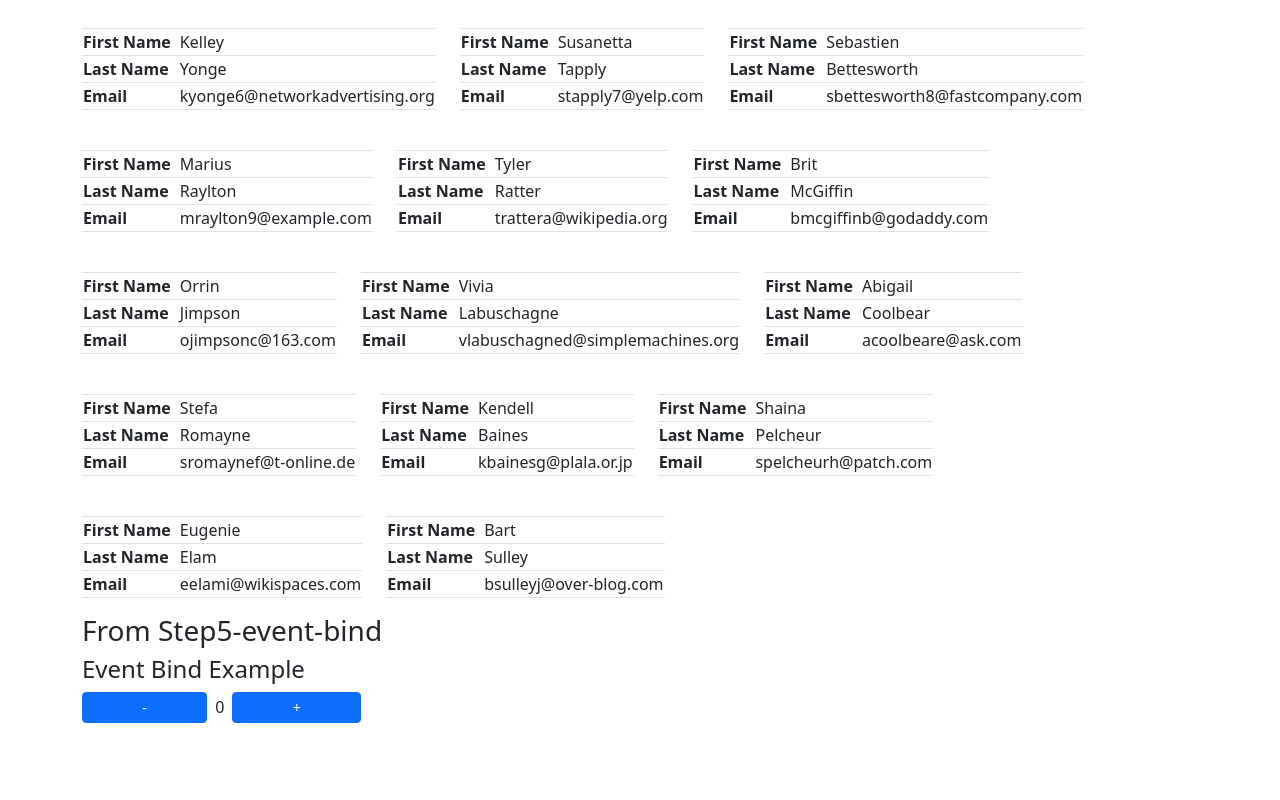
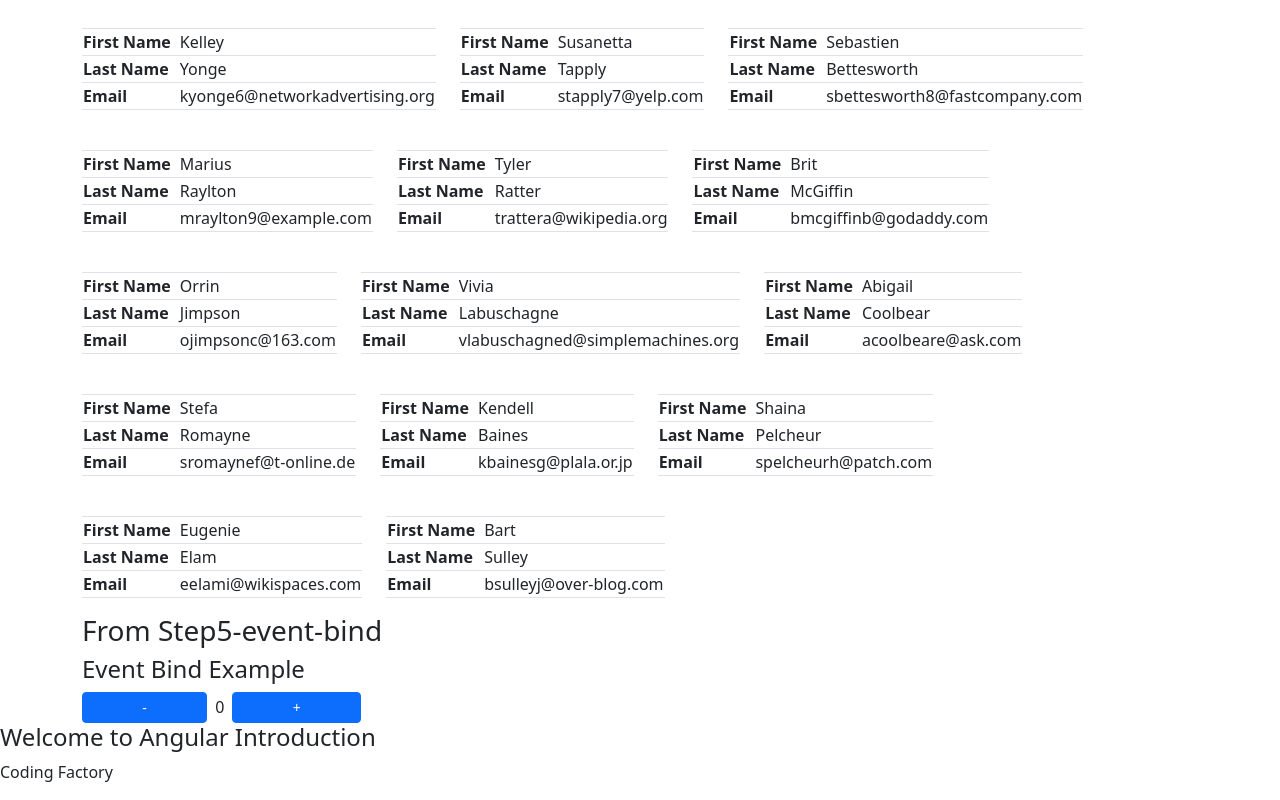
Before and after one commit to nikosparamythis-code/cf10-frontend, an Angular app: page /welcome in a window 1280 px wide. Before the commit this address led to /. Shown: the part 939-1739 px from the top of the page. Before the commit the page ends 1662 px from the top, so only its background shows below. Built offline with nearby package versions, Linux system fonts and the light colour scheme.

Commit message:
feat: added component step6 with routing

```diff
--- a/src/app/app.html
+++ b/src/app/app.html
@@ -60,3 +60,8 @@
   <h3>From Step5-event-bind</h3>
   <app-step5-event-bind> </app-step5-event-bind>
 </div>
+
+<!-- Add child Step6 -->
+<div>
+  <router-outlet></router-outlet>
+</div>
--- a/src/app/app.routes.ts
+++ b/src/app/app.routes.ts
@@ -1,3 +1,9 @@
 import { Routes } from '@angular/router';
+import { Step6WelcomeRouting } from './components/step6-welcome-routing/step6-welcome-routing';
 
-export const routes: Routes = [];
+export const routes: Routes = [
+  {
+    path: 'welcome',
+    component: Step6WelcomeRouting,
+  },
+];
--- /dev/null
+++ b/src/app/components/step6-welcome-routing/step6-welcome-routing.html
@@ -0,0 +1,3 @@
+<h4>Welcome to Angular Introduction</h4>
+
+<p>Coding Factory</p>
--- /dev/null
+++ b/src/app/components/step6-welcome-routing/step6-welcome-routing.ts
@@ -0,0 +1,9 @@
+import { Component } from '@angular/core';
+
+@Component({
+  imports: [],
+  selector: 'app-step6-welcome-routing',
+  styleUrl: './step6-welcome-routing.css',
+  templateUrl: './step6-welcome-routing.html',
+})
+export class Step6WelcomeRouting {}
```
Also changed, not shown: src/app/app.ts (+7 -1 lines), src/app/components/step6-welcome-routing/step6-welcome-routing.css (added), 1 other file (tests, documents, lock files or other folders).
